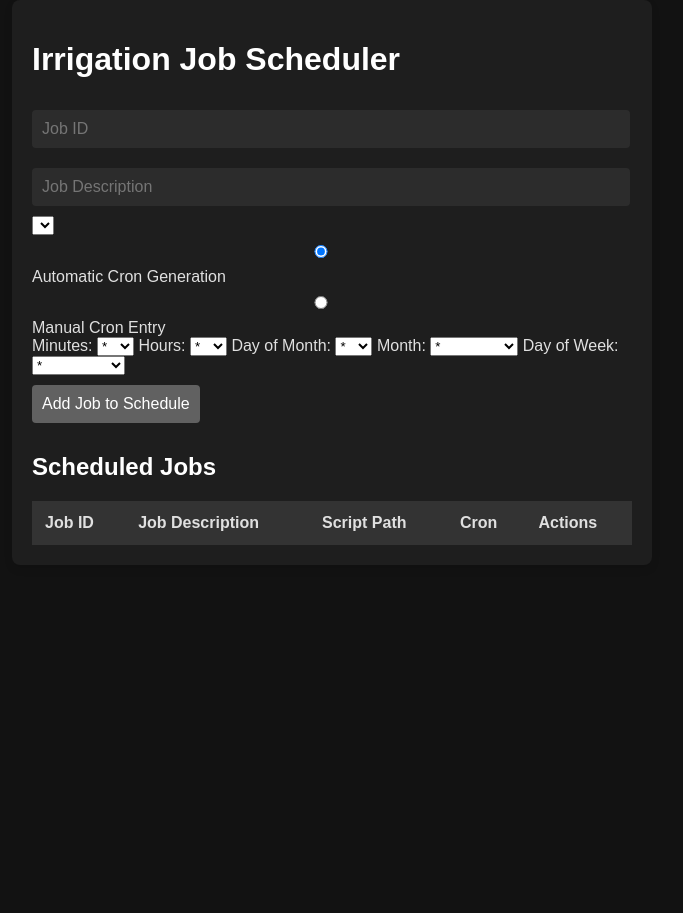
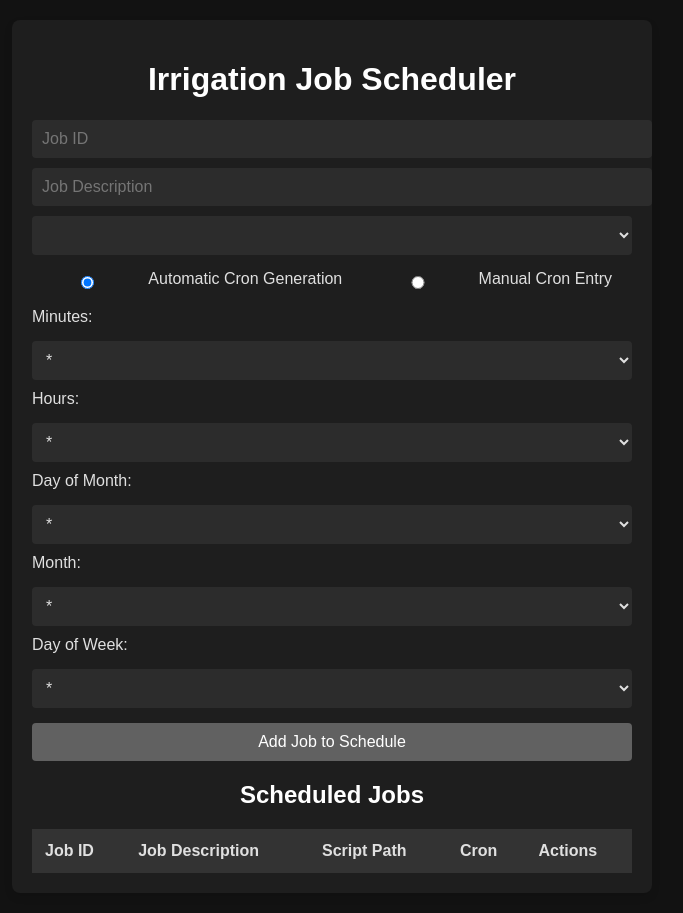
Before and after one commit to martinschaffhauser/irrigation, a Python web app: template webinterface/templates/index.html in a window 1280 px wide. Shown: the whole page, without its empty margins (308-991 px from the left). Before the commit the page ends 545 px from the top, so only its background shows below. Run offline with Jinja, Linux system fonts and the light colour scheme; the template is opened without the code that fills it, so the values that code supplies are empty.

Commit message:
css changes

```diff
--- a/webinterface/static/style.css
+++ b/webinterface/static/style.css
@@ -8,7 +8,7 @@
 
 .container {
     max-width: 600px;
-    margin: 0 auto;
+    margin: 20px auto;
     padding: 20px;
     background-color: #1e1e1e;
     border-radius: 8px;
@@ -18,19 +18,49 @@
 h1,
 h2 {
     color: #ffffff;
+    text-align: center;
+}
+
+form {
+    display: flex;
+    flex-direction: column;
+    gap: 15px;
+}
+
+.form-group {
+    display: flex;
+    flex-direction: column;
+    gap: 10px;
+}
+
+.radio-group {
+    display: flex;
+    justify-content: space-between;
+    align-items: center;
+}
+
+.radio-group label {
+    margin-left: 5px;
+    margin-right: 20px;
+    white-space: nowrap;
+}
+
+.radio-group input[type="radio"] {
+    margin-right: 5px;
+}
+
+label {
+    margin-bottom: 5px;
 }
 
 input,
+select,
 button {
-    margin: 10px 0;
     padding: 10px;
     border-radius: 4px;
     border: none;
     font-size: 16px;
-}
-
-input {
-    width: calc(100% - 22px);
+    width: 100%;
     background-color: #2c2c2c;
     color: #e0e0e0;
 }
@@ -39,6 +69,7 @@
     background-color: #616161;
     color: #ffffff;
     cursor: pointer;
+    transition: background-color 0.3s ease;
 }
 
 button:hover {
--- a/webinterface/templates/index.html
+++ b/webinterface/templates/index.html
@@ -13,16 +13,20 @@
     <div class="container">
         <h1>Irrigation Job Scheduler</h1>
         <form id="jobForm">
+            <div class="form-group">
                 <input type="text" id="jobId" placeholder="Job ID" required>
                 <input type="text" id="jobDescription" placeholder="Job Description" required>
                 <select id="scriptPath" required></select>
-            <div>
+            </div>
+            <div class="form-group">
+                <div class="radio-group">
                     <input type="radio" id="autoCron" name="cronType" value="auto" checked>
                     <label for="autoCron">Automatic Cron Generation</label>
                     <input type="radio" id="manualCron" name="cronType" value="manual">
                     <label for="manualCron">Manual Cron Entry</label>
                 </div>
-            <div id="cronInputs">
+            </div>
+            <div id="cronInputs" class="form-group">
                 <label for="minutes">Minutes:</label>
                 <select id="minutes"></select>
                 <label for="hours">Hours:</label>
@@ -34,7 +38,7 @@
                 <label for="dayOfWeek">Day of Week:</label>
                 <select id="dayOfWeek"></select>
             </div>
-            <div id="manualCronInput" style="display: none;">
+            <div id="manualCronInput" class="form-group" style="display: none;">
                 <label for="cron">Enter Cron Expression:</label>
                 <input type="text" id="cron" placeholder="* * * * *">
             </div>
```
Also changed, not shown: webinterface/jobs.db. Lines whose indentation alone changed are shown as unchanged.
